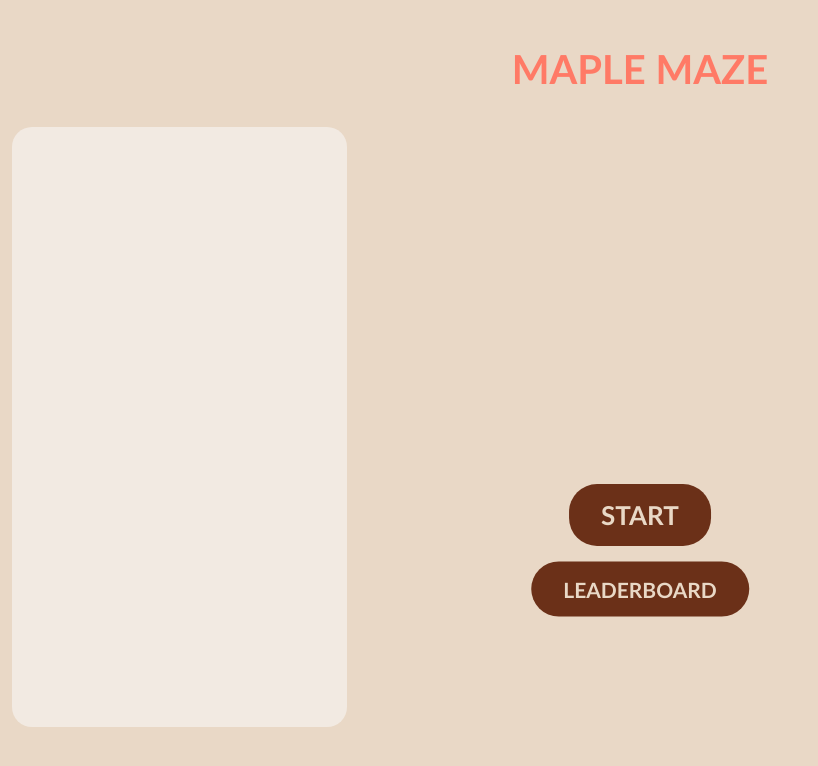
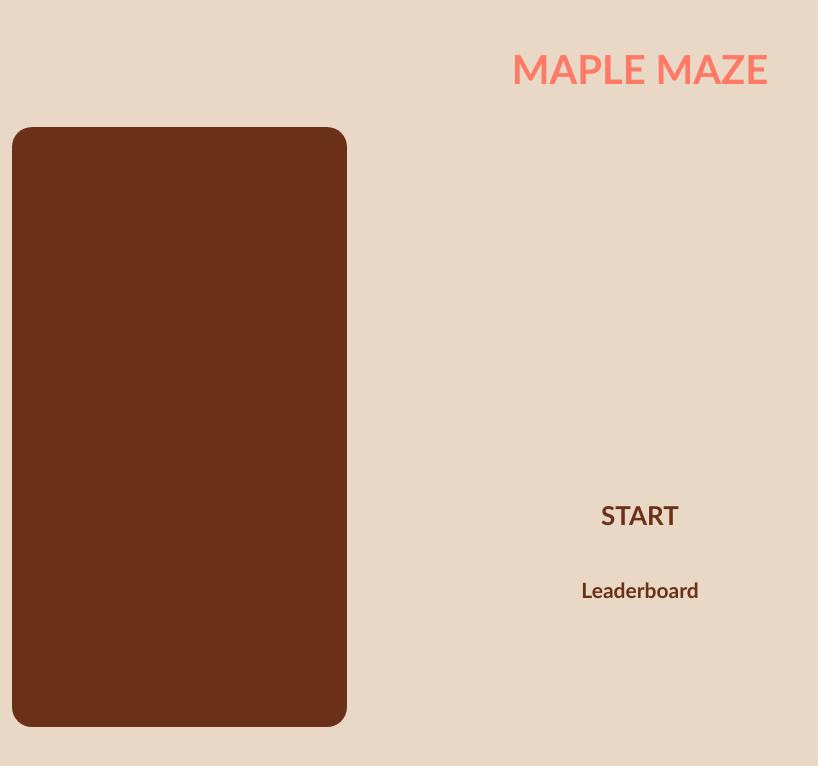
Before and after one commit to Mathu24/maple_maze, an Angular app in the folder maple-maze/: page / in a window 1280 px wide. Shown: the top 766 px of the page, without its empty margins (0-818 px from the left). Built offline with nearby package versions, Linux system fonts and the light colour scheme.

Commit message:
changed home

```diff
--- a/maple-maze/package.json
+++ b/maple-maze/package.json
@@ -38,6 +38,7 @@
     "karma-coverage": "~2.2.0",
     "karma-jasmine": "~5.1.0",
     "karma-jasmine-html-reporter": "~2.0.0",
-    "typescript": "~5.0.2"
+    "prettier": "^3.2.4",
+    "typescript": "^4.9.3"
   }
 }
--- a/maple-maze/src/app/home/home.component.html
+++ b/maple-maze/src/app/home/home.component.html
@@ -11,7 +11,7 @@
 
 <button class="buttonStart" (click)="startButtonClick()">Start</button>
 
-<button class="buttonLeaderboard" (click)="startButtonClick()">Leaderboard</button>
+<button class="buttonLeaderboard" (click)="leaderboardButtonClick()">Leaderboard</button>
 
 </body>
 </html>
--- a/maple-maze/src/app/home/home.component.scss
+++ b/maple-maze/src/app/home/home.component.scss
@@ -11,9 +11,9 @@
 
 .buttonStart {
   font-family: "Calibri", sans-serif;
-  background-color: #6B3018;
-  color: #E9D8C6;
-  padding: 15px 32px;
+  background-color: #E9D8C6;
+  color: #6B3018;
+  padding: 15px 64px;
   text-decoration: none;
   display: inline-block;
   font-size: 26px;
@@ -30,16 +30,15 @@
 
 .buttonLeaderboard {
   font-family: "Calibri", sans-serif;
-  background-color: #6B3018;
-  color: #E9D8C6;
-  padding: 15px 32px;
+  background-color: #E9D8C6;
+  color: #6B3018;
+  padding: 18px 42px;
   text-decoration: none;
   display: inline-block;
   font-size: 21px;
   cursor: pointer;
   border: none;
   font-weight: bold;
-  text-transform: uppercase;
   border-radius: 28px;
   position: absolute;
   top: 589px;
@@ -54,7 +53,7 @@ body::before {
   left: 12px;
   width: 335px;
   height: 600px;
-  background-color: #F2EAE2;
+  background-color: #6B3018;
   border-radius: 20px; // Adjust the border-radius as needed for rounded edges
   z-index: -1;
 }
--- a/maple-maze/src/app/home/home.component.ts
+++ b/maple-maze/src/app/home/home.component.ts
@@ -10,4 +10,8 @@ export class HomeComponent {
   startButtonClick(): void {
     console.log('Start button clicked!');
   }
+
+  leaderboardButtonClick(): void {
+    console.log('Start button clicked!');
+  }
 }
```
Also changed, not shown: 1 other file (tests, documents, lock files or other folders).
